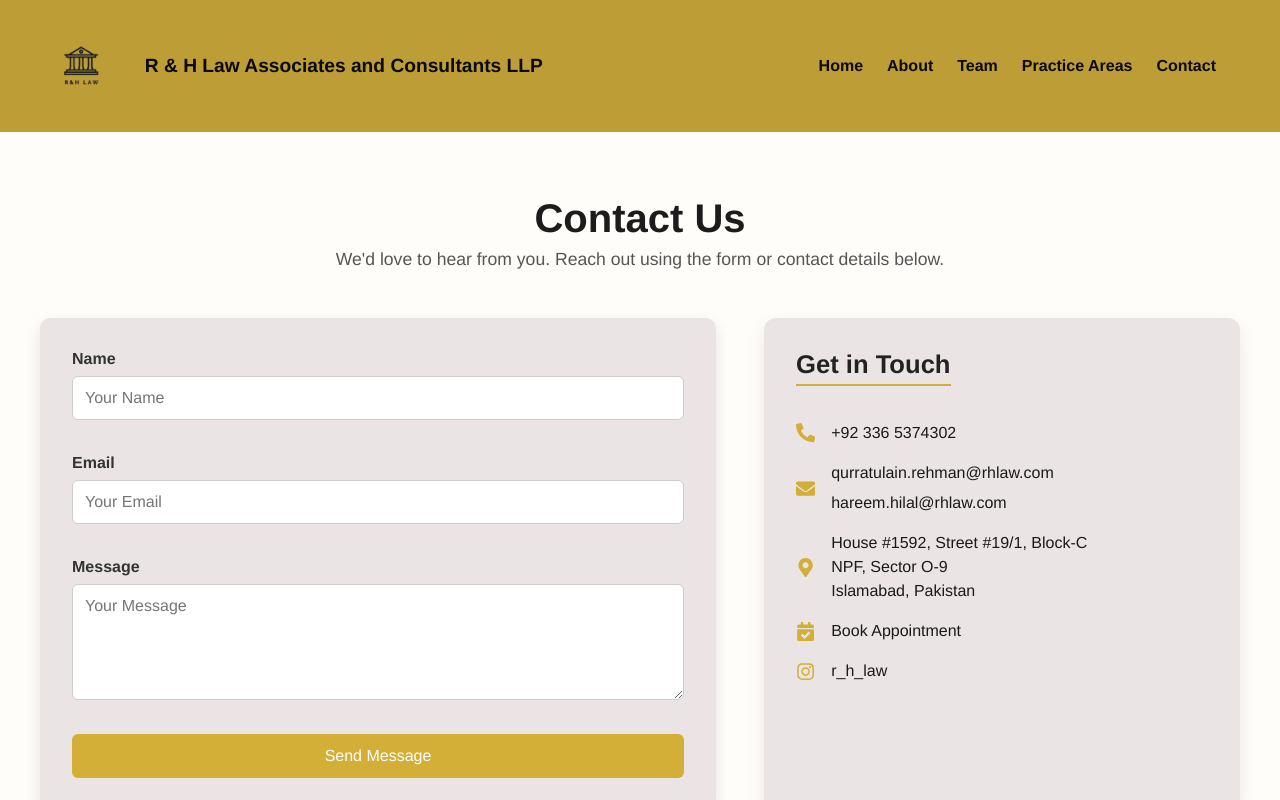
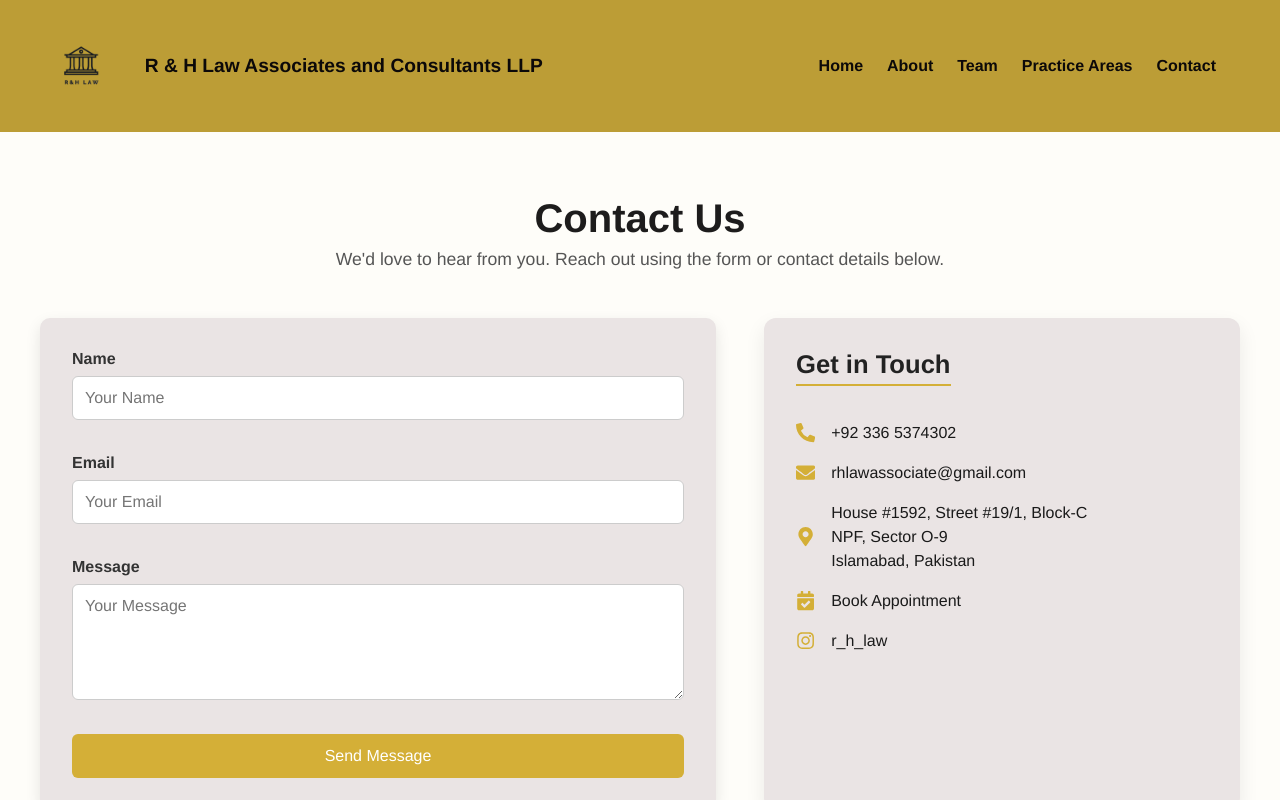
Before and after one commit to lakhan923/rh-law-website, a React (Create React App) app: page /contact in a window 1280 px wide. Shown: the top 800 px of the page. Built offline with nearby package versions, Linux system fonts and the light colour scheme.

Commit message:
email address changed

```diff
--- a/src/components/Footer/footer.jsx
+++ b/src/components/Footer/footer.jsx
@@ -81,7 +81,7 @@ function Footer() {
             <div className={styles.followUsSection}>
               <h4 className={styles.foundersTitle}>Partners</h4>
 
-              <div className={styles.partnerLinks}>
+              {/* <div className={styles.partnerLinks}>
                 <a
                   href="mailto:qurratulain.rehman@rhlaw.com"
                   className={styles.partnerLink}
@@ -92,6 +92,24 @@ function Footer() {
 
                 <a
                   href="mailto:hareem.hilal@rhlaw.com"
+                  className={styles.partnerLink}
+                >
+                  <FaEnvelope className={styles.icon} />
+                  <span>Hareem Hilal</span>
+                </a>
+              </div> */}
+
+              <div className={styles.partnerLinks}>
+                <a
+                  href="mailto:rhlawassociate@gmail.com"
+                  className={styles.partnerLink}
+                >
+                  <FaEnvelope className={styles.icon} />
+                  <span>Qurratulain Rehman</span>
+                </a>
+
+                <a
+                  href="mailto:rhlawassociate@gmail.com"
                   className={styles.partnerLink}
                 >
                   <FaEnvelope className={styles.icon} />
--- a/src/pages/Contact/contact.jsx
+++ b/src/pages/Contact/contact.jsx
@@ -87,7 +87,7 @@ function Contact() {
               </a>
             </p>
             <p>
-              <FaEnvelope className={styles.icon} />
+              {/* <FaEnvelope className={styles.icon} />
               <span className={styles.emailColumn}>
                 <a
                   href="mailto:qurratulain.rehman@rhlaw.com"
@@ -101,6 +101,16 @@ function Contact() {
                   className={styles.contactLink}
                 >
                   hareem.hilal@rhlaw.com
+                </a>
+              </span> */}
+
+              <FaEnvelope className={styles.icon} />
+              <span className={styles.emailColumn}>
+                <a
+                  href="mailto:rhlawassociate@gmail.com"
+                  className={styles.contactLink}
+                >
+                  rhlawassociate@gmail.com
                 </a>
               </span>
             </p>
```
Also changed, not shown: 1 other file (tests, documents, lock files or other folders).
